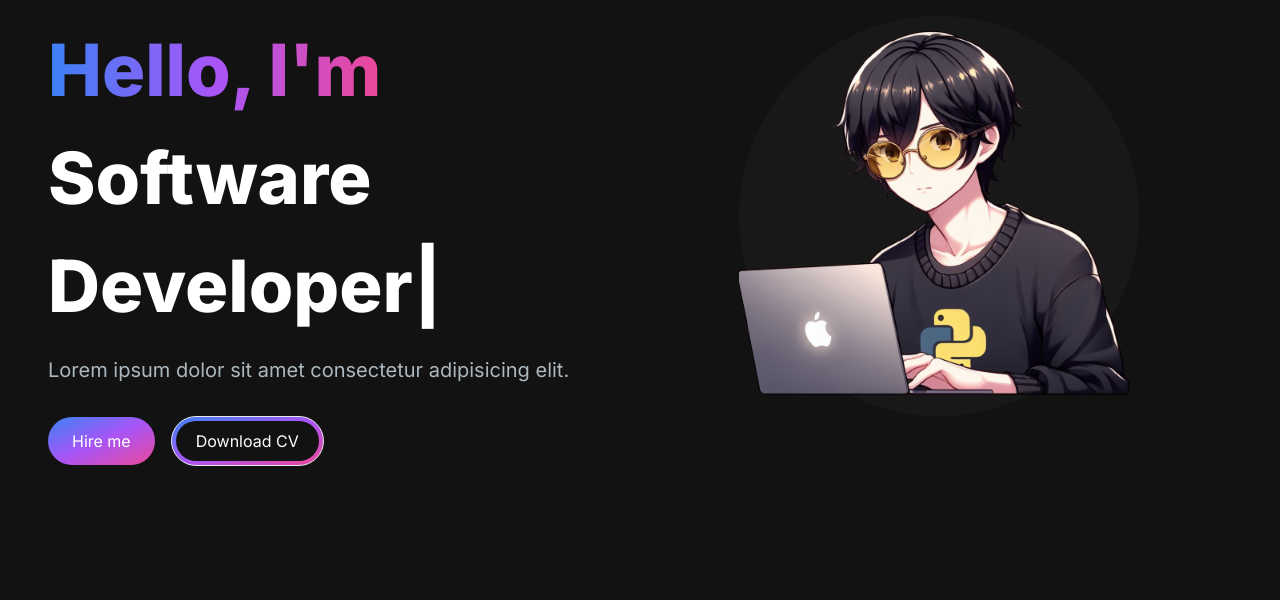
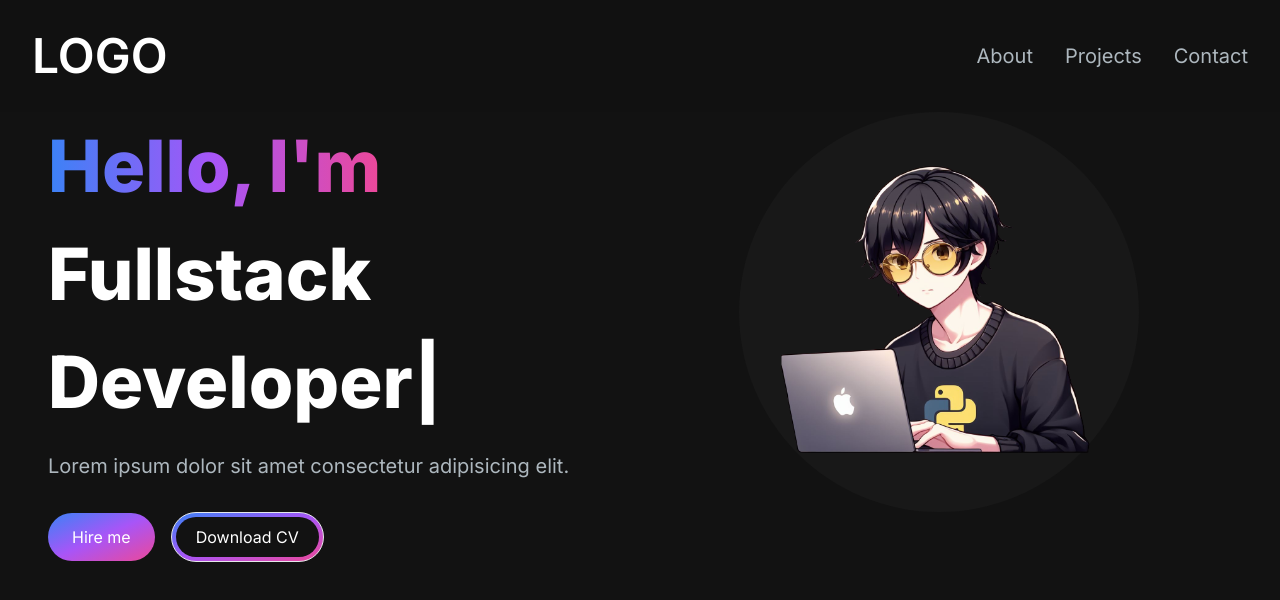
Before and after one commit to Marcel-Wil/portfolio, a Next.js app: page / in a window 1280 px wide. Shown: the top 600 px of the page. Built offline with nearby package versions, Linux system fonts and the light colour scheme.

Commit message:
Added Navbar MD && SD

```diff
--- a/app/Imports.js
+++ /dev/null
@@ -1 +0,0 @@
-export {default as HeroSection} from './components/HeroSection';
--- a/app/components/HeroSection.jsx
+++ b/app/components/HeroSection.jsx
@@ -17,11 +17,13 @@ const HeroSection = () => {
               sequence={[
                 "Marceli",
                 1000,
+                "Software Developer",
+                1000,
                 "Fullstack Developer",
                 1000,
-                "Software Developer",
+                "Backend Developer",
                 1000,
-                "Backend Developer",
+                "Software Engineer",
                 1000,
               ]}
               wrapper="span"
@@ -48,7 +50,7 @@ const HeroSection = () => {
           <Image
             src="/Marcel-Anime.png"
             alt="Hero image"
-            width={400}
+            width={315}
             height={400}
             className="absolute transform -translate-x-1/2 -translate-y-1/2 top-1/2 left-1/2"
           />
--- /dev/null
+++ b/app/components/Imports.js
@@ -0,0 +1,4 @@
+export { default as HeroSection } from "./HeroSection";
+export { default as Navbar } from "./Navbar";
+export { default as NavLink } from "./NavLink";
+export { default as MenuOverlay } from "./MenuOverlay";
--- /dev/null
+++ b/app/components/MenuOverlay.jsx
@@ -0,0 +1,16 @@
+import React from "react";
+import { NavLink } from "./Imports";
+
+const MenuOverlay = ({ links }) => {
+  return (
+    <ul className="flex flex-col py-4 items-center">
+      {links.map((link, index) => (
+        <li key={index}>
+          <NavLink href={link.href} title={link.title} />
+        </li>
+      ))}
+    </ul>
+  );
+};
+
+export default MenuOverlay;
--- /dev/null
+++ b/app/components/NavLink.jsx
@@ -0,0 +1,14 @@
+import Link from "next/link";
+
+const NavLink = ({ href, title }) => {
+  return (
+    <Link
+      href={href}
+      className="block py-2 pl-3 text-[#ADB7BE] sm:text-xl rounded md:p-0 hover:text-white"
+    >
+      {title}
+    </Link>
+  );
+};
+
+export default NavLink;
--- /dev/null
+++ b/app/components/Navbar.jsx
@@ -0,0 +1,48 @@
+"use client";
+import Link from "next/link";
+import { NavLink, MenuOverlay } from "./Imports";
+import { useState } from "react";
+import { Bars3Icon, XMarkIcon } from "@heroicons/react/24/solid";
+
+const navLinks = [
+  { title: "About", href: "#about" },
+  { title: "Projects", href: "#projects" },
+  { title: "Contact", href: "#contact" },
+];
+
+const Navbar = () => {
+  const [navbarOpen, setNavbarOpen] = useState(false);
+
+  return (
+    <navbar className="fixed top-0 left-0 right-0 z-10 bg-[#121212] bg-opacity-90">
+      <div className="flex flex-wrap items-center justify-between mx-auto p-8">
+        <Link href="/" className="text-5xl text-white font-semibold">
+          LOGO
+        </Link>
+        <div className="mobile-menu block md:hidden">
+          {!navbarOpen ? (
+            <button onClick={() => setNavbarOpen(true)}>
+              <Bars3Icon className="h-5 w-5" />
+            </button>
+          ) : (
+            <button onClick={() => setNavbarOpen(false)}>
+              <XMarkIcon className="h-5 w-5" />
+            </button>
+          )}
+        </div>
+        <div className="menu hidden md:block md:w-auto" id="navbar">
+          <ul className="flex p-4 md:p-0 md:flex-row md:space-x-8 mt-0">
+            {navLinks.map((link, index) => (
+              <li key={index}>
+                <NavLink href={link.href} title={link.title} />
+              </li>
+            ))}
+          </ul>
+        </div>
+      </div>
+      {navbarOpen && <MenuOverlay links={navLinks} />}
+    </navbar>
+  );
+};
+
+export default Navbar;
--- a/app/page.js
+++ b/app/page.js
@@ -1,10 +1,11 @@
 import Image from "next/image";
-import { HeroSection } from "./Imports";
+import { HeroSection, Navbar } from "./components/Imports";
 
 export default function Home() {
   return (
     <main className="flex min-h-screen flex-col bg-[#121212]">
-      <div className="container mx-auto px-12 py-4">
+      <Navbar />
+      <div className="container mt-24 mx-auto px-12 py-4">
         <HeroSection />
       </div>
     </main>
--- a/package.json
+++ b/package.json
@@ -9,6 +9,7 @@
     "lint": "next lint"
   },
   "dependencies": {
+    "@heroicons/react": "^2.0.18",
     "next": "14.0.1",
     "react": "^18",
     "react-dom": "^18",
```
Also changed, not shown: 1 other file (tests, documents, lock files or other folders).
